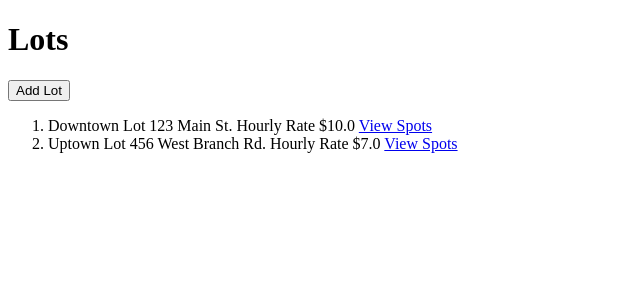
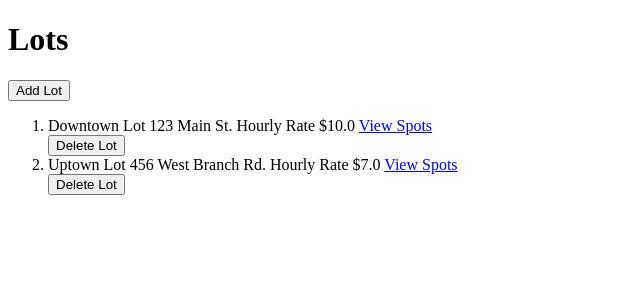
Before and after one commit to delindell/Don-tParkUnhappy, a Django app: page /lots/ in a window 1280 px wide. Shown: the top 300 px of the page, without its empty margins (0-640 px from the left). Run offline with Django 3.2, Linux system fonts and the light colour scheme; the visitor is signed in with stand-in values (Sample User, id 1); data comes from the database, SQL or seed files in the repository; parts of the project's set-up code (start-up, migrations or seed data) failed here and were passed over.

Commit message:
admin user can delete lots and spots will cascade on delete

```diff
--- a/parkingapp/models/spot.py
+++ b/parkingapp/models/spot.py
@@ -4,7 +4,7 @@ from django.shortcuts import reverse
 class Spot(models.Model):
 
     number = models.IntegerField()
-    lot = models.ForeignKey("Lot", verbose_name=("lot"), on_delete=models.DO_NOTHING)
+    lot = models.ForeignKey("Lot", verbose_name=("lot"), on_delete=models.CASCADE)
 
     class Meta:
         verbose_name = ("spot")
--- a/parkingapp/templates/lots/list.html
+++ b/parkingapp/templates/lots/list.html
@@ -20,6 +20,14 @@
             {{ lot.address }}
             Hourly Rate ${{lot.hourly_rate}}
             <a href="{% url 'parkingapp:lot_details' lot.id %}">View Spots</a>
+            {% if user.is_superuser %}
+              <form action="{% url 'parkingapp:lot_list' %}" method="post">
+                {% csrf_token %}
+                <input type="hidden" name="lot_id" value="{{ lot.id }}">
+                <input type="hidden" name="actual_method" value="DELETE">
+                <input type="submit" value="Delete Lot">
+              </form>
+            {% endif %}
         </li>
     {% endfor %}
     </ol>
--- a/parkingapp/views/lot/list.py
+++ b/parkingapp/views/lot/list.py
@@ -16,3 +16,17 @@ def lot_list(request):
         }
 
         return render(request, template_name, context)
+
+
+    elif request.method == 'POST':
+
+        form_data = request.POST
+
+        if(
+          "actual_method" in form_data
+          and form_data["actual_method"] == 'DELETE'
+        ):
+          lot = Lot.objects.get(pk=int(form_data['lot_id']))
+          lot.delete()
+
+          return redirect(reverse('parkingapp:lot_list'))
```
Also changed, not shown: parkingapp/templates/lots/detail.html (+5 -7 lines).
